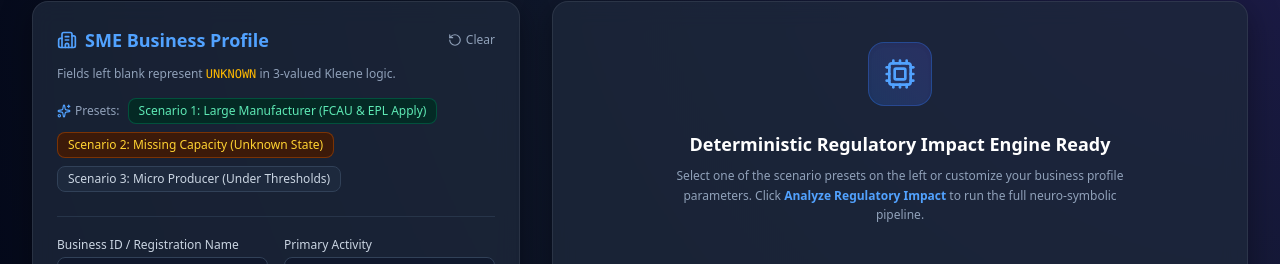
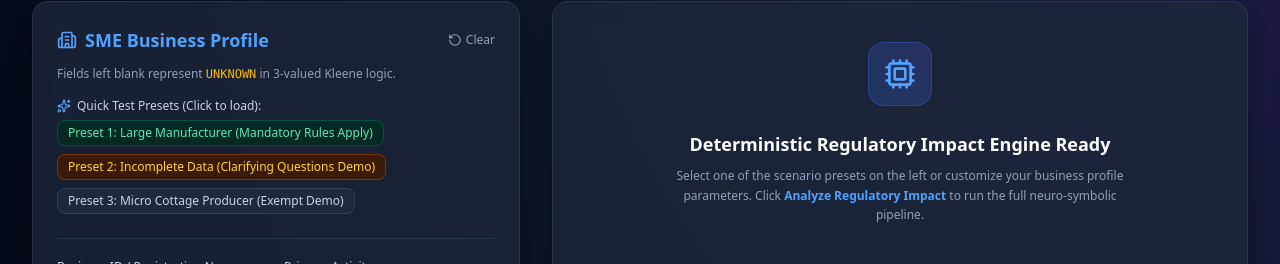
Before and after one commit to ahmdmaj/RegImpact-SL, a Next.js app in the folder frontend/: page / in a window 1280 px wide. Shown: the part 178-442 px from the top of the page. Built offline with nearby package versions, Linux system fonts and the light colour scheme; no server answers.

Commit message:
feat: add ProfileForm component for SME business profile inputs and presets

```diff
--- a/frontend/src/components/ProfileForm.tsx
+++ b/frontend/src/components/ProfileForm.tsx
@@ -166,31 +166,34 @@ export const ProfileForm: React.FC<ProfileFormProps> = ({
         </p>
 
         {/* Quick Scenario Pills */}
-        <div className="flex flex-wrap gap-2 pt-1">
-          <span className="text-xs text-slate-400 flex items-center gap-1">
-            <Sparkles className="w-3.5 h-3.5 text-blue-400" /> Presets:
+        <div className="space-y-1.5 pt-1">
+          <span className="text-xs text-slate-300 font-medium flex items-center gap-1.5">
+            <Sparkles className="w-3.5 h-3.5 text-blue-400" />
+            <span>Quick Test Presets (Click to load):</span>
           </span>
+          <div className="flex flex-wrap gap-2">
             <button
               type="button"
               onClick={() => loadPreset("compliant")}
               className="px-2.5 py-1 text-xs font-medium rounded-lg bg-emerald-950/80 text-emerald-300 border border-emerald-700/50 hover:bg-emerald-900/80 transition-all cursor-pointer"
             >
-            Scenario 1: Large Manufacturer (FCAU & EPL Apply)
+              Preset 1: Large Manufacturer (Mandatory Rules Apply)
             </button>
             <button
               type="button"
               onClick={() => loadPreset("incomplete")}
               className="px-2.5 py-1 text-xs font-medium rounded-lg bg-amber-950/80 text-amber-300 border border-amber-700/50 hover:bg-amber-900/80 transition-all cursor-pointer"
             >
-            Scenario 2: Missing Capacity (Unknown State)
+              Preset 2: Incomplete Data (Clarifying Questions Demo)
             </button>
             <button
               type="button"
               onClick={() => loadPreset("exempt")}
               className="px-2.5 py-1 text-xs font-medium rounded-lg bg-slate-800 text-slate-300 border border-slate-700 hover:bg-slate-700 transition-all cursor-pointer"
             >
-            Scenario 3: Micro Producer (Under Thresholds)
+              Preset 3: Micro Cottage Producer (Exempt Demo)
             </button>
+          </div>
         </div>
       </div>
 
```
Lines whose indentation alone changed are shown as unchanged.
